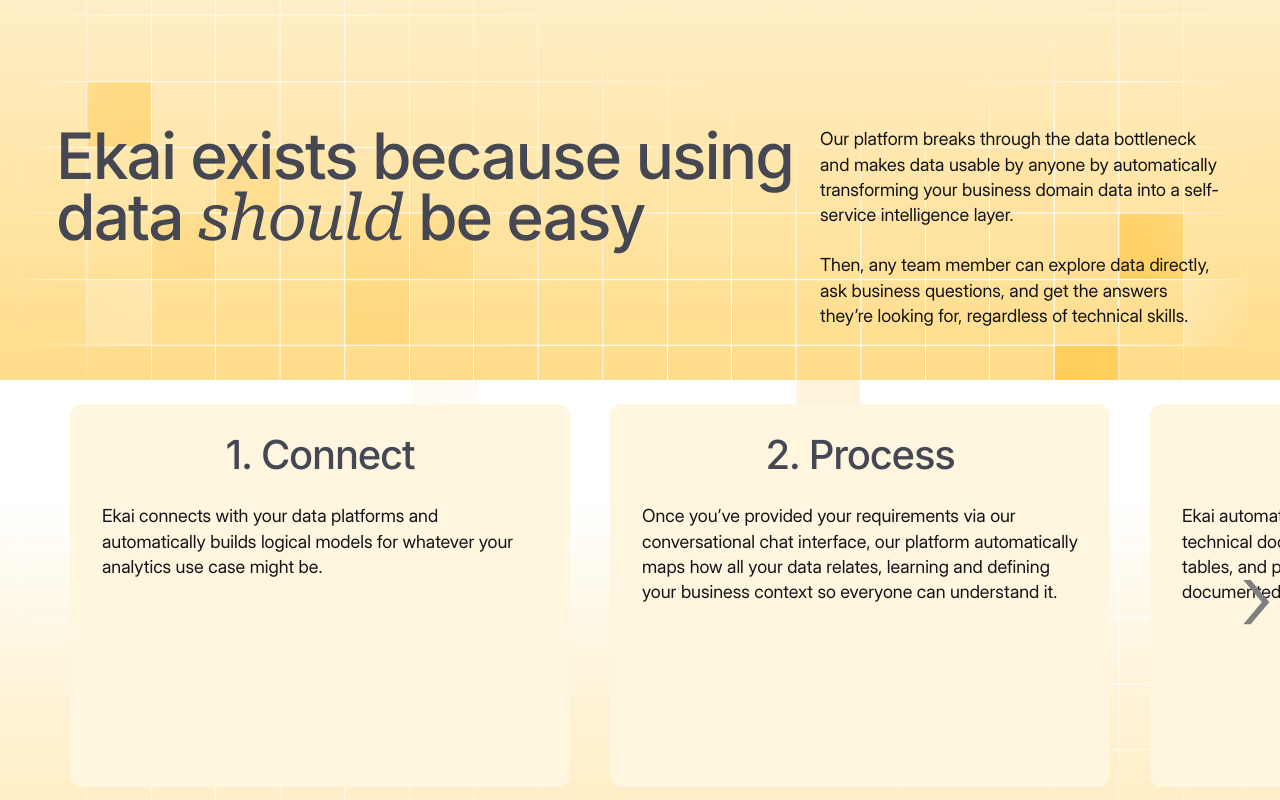
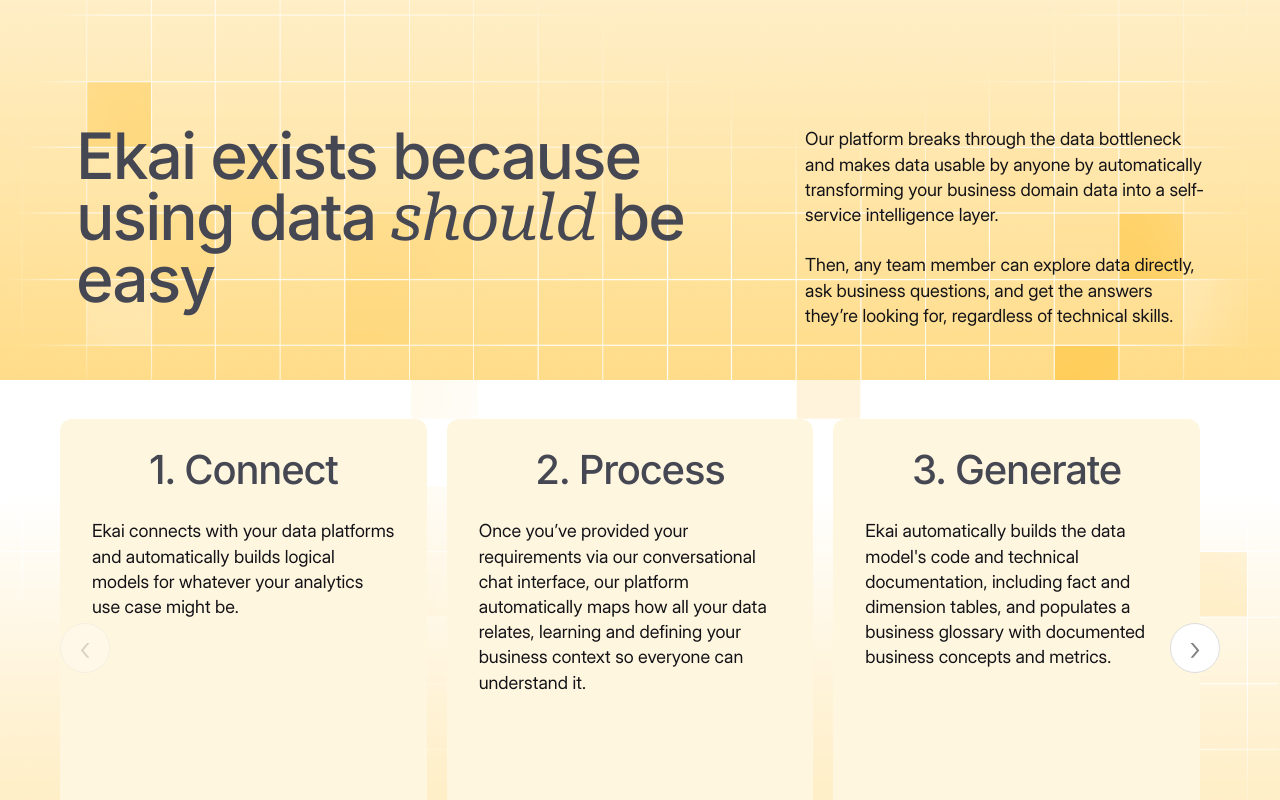
Before and after one commit to whatdakell/ekai-repo, a React (Create React App) app: page / in a window 1280 px wide. Shown: the part 2020-2820 px from the top of the page. Built offline with nearby package versions, Linux system fonts and the light colour scheme.

Commit message:
good slider func

```diff
--- a/src/components/Slider.js
+++ b/src/components/Slider.js
@@ -1,10 +1,36 @@
-import React, { useState, useEffect, useRef } from 'react';
-// import './styles/main.scss';
-import ViewportTrigger from './ViewportTrigger';
+// Slider.jsx
+import React, { useState, useEffect } from 'react';
+import '../styles/components/_slider.scss';
 
 function Slider({ slides }) {
 	const [current, setCurrent] = useState(0);
-	const maxScroll = 2.5;
+	const [slidesPerView, setSlidesPerView] = useState(3);
+
+	useEffect(() => {
+		const handleResize = () => {
+			if (window.innerWidth < 768) {
+				setSlidesPerView(1);
+			} else if (window.innerWidth < 1024) {
+				setSlidesPerView(2);
+			} else {
+				setSlidesPerView(3);
+			}
+		};
+
+		handleResize();
+		window.addEventListener('resize', handleResize);
+		return () => window.removeEventListener('resize', handleResize);
+	}, []);
+
+	useEffect(() => {
+		// Reset index if it's out of bounds when slidesPerView changes
+		if (current > slides.length - slidesPerView) {
+			setCurrent(Math.max(0, slides.length - slidesPerView));
+		}
+	}, [slidesPerView, current, slides.length]);
+
+	const maxScroll = slides.length - slidesPerView;
+
 	const prevSlide = () => {
 		if (current > 0) setCurrent(current - 1);
 	};
@@ -14,17 +40,24 @@
 			setCurrent(current + 1);
 		}
 	};
+
 	return (
 		<div className='slider'>
 			<div className='slider-wrapper'>
 				<div
 					className='slider-track'
 					style={{
-						transform: `translateX(-${current * 100}%)`,
+						transform: `translateX(-${current * (100 / slidesPerView)}%)`,
 					}}
 				>
 					{slides.map((step, index) => (
-						<div className='slide'>
+						<div
+							className='slide'
+							key={index}
+							style={{
+								flex: `0 0 calc(${100 / slidesPerView}% - ${slidesPerView > 1 ? '20px' : '0px'})`,
+							}}
+						>
 							<h3>{step.title}</h3>
 							<p dangerouslySetInnerHTML={{ __html: step.text }}></p>
 						</div>
--- a/src/styles/components/_slider.scss
+++ b/src/styles/components/_slider.scss
@@ -1,3 +1,6 @@
+@import '../abstracts/mixins';
+@import '../abstracts/variables';
+
 .slider {
 	position: relative;
 	width: 100%;
@@ -11,16 +14,28 @@
 
 .slider-track {
 	display: flex;
-	transition: transform 0.4s ease;
-	max-width: 500px;
+	transition: transform 0.5s ease-in-out;
+	gap: 20px;
 }
 
 .slide {
-	flex: 0 0 80%;
-	margin-right: 20px;
-	background: #f8f8f8;
+	flex-shrink: 0;
+	background: #fff6e0;
 	border-radius: 12px;
-	padding: 20px;
+	padding: 2rem;
+	box-sizing: border-box;
+	text-align: center;
+
+	h3 {
+		margin-bottom: 30px;
+	}
+
+	> * {
+		@include staggerAnimation(2, 150, 250);
+		opacity: 0;
+		transform: translateY(20px);
+		transition: opacity 0.6s ease, transform 0.6s ease;
+	}
 }
 
 .nav-btns {
@@ -30,36 +45,57 @@
 	display: flex;
 	justify-content: space-between;
 	transform: translateY(-50%);
-}
+	pointer-events: none;
 
 	.nav-btn {
+		font-family: $font-family-default;
+		font-weight: 300;
 		background: white;
 		border: 1px solid #ddd;
 		border-radius: 50%;
+		width: 50px;
+		height: 50px;
+		cursor: pointer;
+		font-size: 2rem;
+		color: grey;
+		pointer-events: all;
+		transition: opacity 0.3s ease;
+
+		@include bp(M) {
 			width: 40px;
 			height: 40px;
-	cursor: pointer;
+			font-size: 1.5rem;
 		}
 
-// carousel
-.steps-section {
-	width: 100%;
-	position: relative;
-	margin-bottom: 50px;
+		&:disabled {
+			opacity: 0.3;
+			cursor: not-allowed;
 		}
 
+		&:not(:disabled):hover {
+			background: #f8f8f8;
+		}
+	}
+}
+
+// Main slider section container
 .slider-section {
 	display: flex;
 	flex-direction: column;
 	overflow: hidden;
-	.slide {
-		> * {
-			@include staggerAnimation(2, 150, 250);
-			opacity: 0;
-			transform: translateY(20px);
-			transition: opacity 0.6s ease, transform 0.6s ease;
+	position: relative;
+	max-width: 1200px;
+	margin: 2rem auto;
+	padding: 0 60px;
+
+	@include bp(M) {
+		padding: 0 50px;
 	}
+
+	@include bp(S) {
+		padding: 0 40px;
 	}
+
 	.visible & {
 		.slide {
 			> * {
@@ -68,64 +104,10 @@
 			}
 		}
 	}
-	.nav-btns {
-		position: absolute;
-		top: 50%;
-		transform: translateY(-50%);
-		display: flex;
-		justify-content: space-between;
-		width: 100%;
-		.nav-btn {
-			font-family: $font-family-default;
-			font-weight: 300;
-			background: none;
-			border: none;
-			font-size: 6rem;
-			color: grey;
-			cursor: pointer;
-			&:disabled {
-				opacity: 0;
-			}
-		}
-	}
-	.slider-container {
-		position: relative;
-		display: flex;
-		align-items: center;
-		justify-content: center;
-		margin: 2rem auto;
-		position: relative;
-		max-width: 1000px;
-		align-items: center;
 }
 
-	.slider-wrapper {
-		overflow: hidden;
+.steps-section {
 	width: 100%;
-		margin-left: 50px;
-		@include bp(S) {
-			margin-left: 0;
+	position: relative;
+	margin-bottom: 50px;
 }
-	}
-
-	.slider-track {
-		display: flex;
-		transition: transform 0.5s ease-in-out;
-		max-width: 500px;
-	}
-
-	.slide {
-		min-width: 100%;
-		margin: 1rem 20px;
-		text-align: left;
-		flex: 0 0 100%; // each slide exactly full width
-		box-sizing: border-box;
-		background: #fff6e0;
-		border-radius: 12px;
-		padding: 2rem;
-		text-align: center;
-		h3 {
-			margin-bottom: 30px;
-		}
-	}
-}
--- a/src/styles/main.scss
+++ b/src/styles/main.scss
@@ -224,94 +224,94 @@
 	}
 }
 
-// carousel
-.steps-section {
-	width: 100%;
-	position: relative;
-	margin-bottom: 50px;
-}
+// // // carousel
+// .steps-section {
+// 	width: 100%;
+// 	position: relative;
+// 	margin-bottom: 50px;
+// }
 
-.slider-section {
-	display: flex;
-	flex-direction: column;
-	overflow: hidden;
-	.slide {
-		> * {
-			@include staggerAnimation(2, 150, 250);
-			opacity: 0;
-			transform: translateY(20px);
-			transition: opacity 0.6s ease, transform 0.6s ease;
-		}
-	}
-	.visible & {
-		.slide {
-			> * {
-				opacity: 1;
-				transform: translateY(0);
-			}
-		}
-	}
-	.nav-btns {
-		position: absolute;
-		top: 50%;
-		transform: translateY(-50%);
-		display: flex;
-		justify-content: space-between;
-		width: 100%;
-		.nav-btn {
-			font-family: $font-family-default;
-			font-weight: 300;
-			background: none;
-			border: none;
-			font-size: 6rem;
-			color: grey;
-			cursor: pointer;
-			&:disabled {
-				opacity: 0;
-			}
-		}
-	}
-	.slider-container {
-		position: relative;
-		display: flex;
-		align-items: center;
-		justify-content: center;
-		margin: 2rem auto;
-		position: relative;
-		max-width: 1000px;
-		align-items: center;
-	}
+// .slider-section {
+// 	display: flex;
+// 	flex-direction: column;
+// 	overflow: hidden;
+// 	.slide {
+// 		> * {
+// 			@include staggerAnimation(2, 150, 250);
+// 			opacity: 0;
+// 			transform: translateY(20px);
+// 			transition: opacity 0.6s ease, transform 0.6s ease;
+// 		}
+// 	}
+// 	.visible & {
+// 		.slide {
+// 			> * {
+// 				opacity: 1;
+// 				transform: translateY(0);
+// 			}
+// 		}
+// 	}
+// 	.nav-btns {
+// 		position: absolute;
+// 		top: 50%;
+// 		transform: translateY(-50%);
+// 		display: flex;
+// 		justify-content: space-between;
+// 		width: 100%;
+// 		.nav-btn {
+// 			font-family: $font-family-default;
+// 			font-weight: 300;
+// 			background: none;
+// 			border: none;
+// 			font-size: 6rem;
+// 			color: grey;
+// 			cursor: pointer;
+// 			&:disabled {
+// 				opacity: 0;
+// 			}
+// 		}
+// 	}
+// 	.slider-container {
+// 		position: relative;
+// 		display: flex;
+// 		align-items: center;
+// 		justify-content: center;
+// 		margin: 2rem auto;
+// 		position: relative;
+// 		max-width: 1000px;
+// 		align-items: center;
+// 	}
 
-	.slider-wrapper {
-		overflow: hidden;
-		width: 100%;
-		margin-left: 50px;
-		@include bp(S) {
-			margin-left: 0;
-		}
-	}
+// 	.slider-wrapper {
+// 		overflow: hidden;
+// 		width: 100%;
+// 		margin-left: 50px;
+// 		@include bp(S) {
+// 			margin-left: 0;
+// 		}
+// 	}
 
-	.slider-track {
-		display: flex;
-		transition: transform 0.5s ease-in-out;
-		max-width: 500px;
-	}
+// 	.slider-track {
+// 		display: flex;
+// 		transition: transform 0.5s ease-in-out;
+// 		max-width: 500px;
+// 	}
 
-	.slide {
-		min-width: 100%;
-		margin: 1rem 20px;
-		text-align: left;
-		flex: 0 0 100%; // each slide exactly full width
-		box-sizing: border-box;
-		background: #fff6e0;
-		border-radius: 12px;
-		padding: 2rem;
-		text-align: center;
-		h3 {
-			margin-bottom: 30px;
-		}
-	}
-}
+// 	.slide {
+// 		min-width: 100%;
+// 		margin: 1rem 20px;
+// 		text-align: left;
+// 		flex: 0 0 100%; // each slide exactly full width
+// 		box-sizing: border-box;
+// 		background: #fff6e0;
+// 		border-radius: 12px;
+// 		padding: 2rem;
+// 		text-align: center;
+// 		h3 {
+// 			margin-bottom: 30px;
+// 		}
+// 	}
+// }
 
 // Next Section
 .feature-grid {
```
Lines whose indentation alone changed are shown as unchanged.
